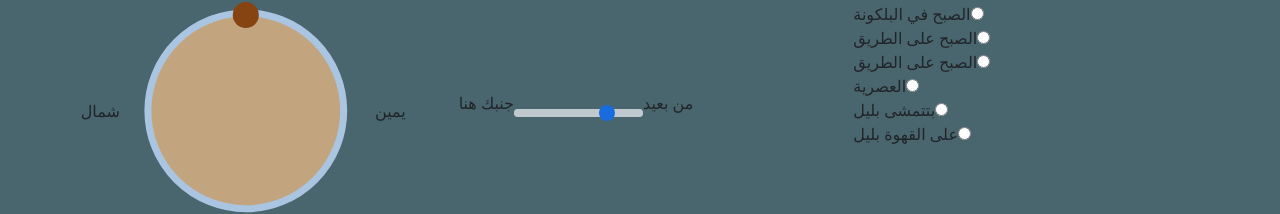
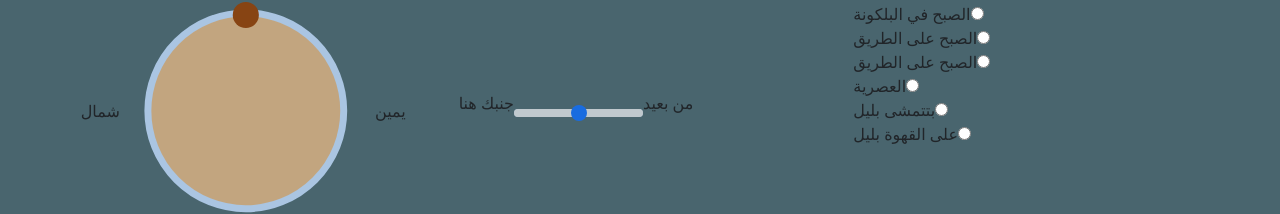
Before and after one commit to anazhmetdin/UmmKulthumSimulator, an Angular app: page / in a window 1280 px wide. Shown: the part 240-454 px from the top of the page. Built offline with nearby package versions, Linux system fonts and the light colour scheme.

Commit message:
set max and main gain

```diff
--- a/src/app/Components/equalizer/equalizer.component.ts
+++ b/src/app/Components/equalizer/equalizer.component.ts
@@ -15,6 +15,8 @@ export class EqualizerComponent implements OnChanges, AfterViewInit {
 
   BACK_ABSORPTION = 0.4;
   INITIAL_GAIN = 1;
+  @Input() MIN_GAIN = 0.10;
+  @Input() MAX_GAIN = 0.74;
 
   audioContext!: AudioContext;
   panNode!: PannerNode;
@@ -37,8 +39,9 @@ export class EqualizerComponent implements OnChanges, AfterViewInit {
 
   get distanceGain() {
     const clampedDistance = Math.max(this.distance, 1);
-    const gain = 1 / (1 + Math.pow(clampedDistance / 30, 2));
-    return Math.min(gain, 1);
+    const gain = 1 / (1 + Math.pow(clampedDistance / 10, 2));
+    const scaledGain = this.MIN_GAIN + (this.MAX_GAIN - this.MIN_GAIN) * gain;
+    return scaledGain;
   }
 
   ngOnChanges(changes: SimpleChanges): void {
--- a/src/app/app.component.ts
+++ b/src/app/app.component.ts
@@ -14,7 +14,7 @@ export class AppComponent {
 
   radioControl: HTMLAudioElement | null = null;
   radioAngle = 0;
-  radioDistance = 75;
+  radioDistance = 50;
 
   setRadioControl(audioControl: HTMLAudioElement) {
     this.radioControl = audioControl;
```
